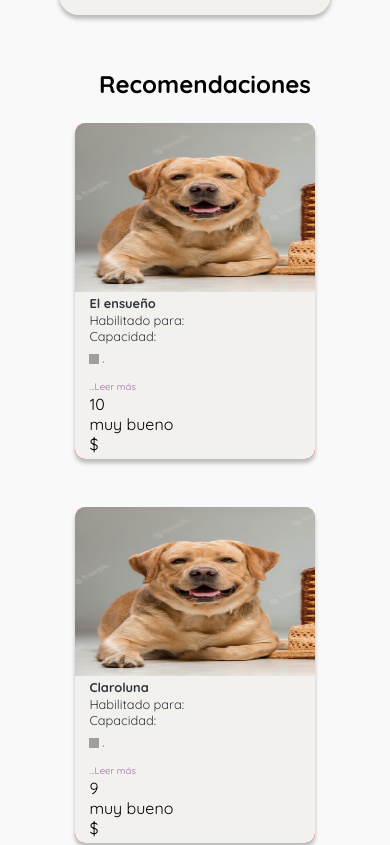
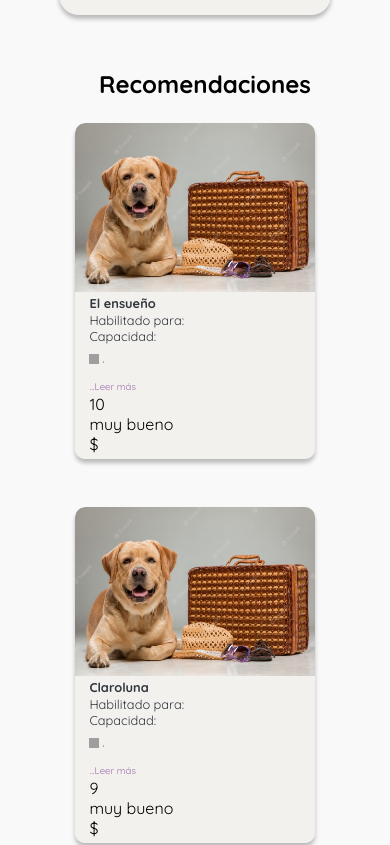
Before and after one commit to lizzmedina/petplace, a React (Vite) app in the folder Front/: page / in a window 390 px wide. Shown: the part 1367-2212 px from the top of the page. Built offline with nearby package versions, Linux system fonts and the light colour scheme; no server answers; grey boxes are pictures that could not be loaded.

Commit message:
arreglo de responsive mobile y maquetación cards recommens

```diff
--- a/Front/src/styles.css
+++ b/Front/src/styles.css
@@ -185,7 +185,7 @@
 .card-recomends{
     display: flex;
     flex-direction: column;
-    background-color: red;
+    background-color: var(--color7);
     border-radius: 10px;
     margin: 10px 20px 20px 0;
     max-height: 184px;
@@ -219,10 +219,11 @@
 .left-card-content {
 
     display:contents;
+    width: 50%;
 }
 .card-image-recommends {
     display: flex;
-    width: 100%;
+    width: 50%;
     height: 181px;
     border-top-left-radius: 10px;
     border-style: none;
@@ -534,7 +535,7 @@
     .left-card-content {
 
         display:flex;
-        width: 100%;
+        width: 50%;
     }
     .card-recomends{
         margin: 1.5rem 0rem;
```
